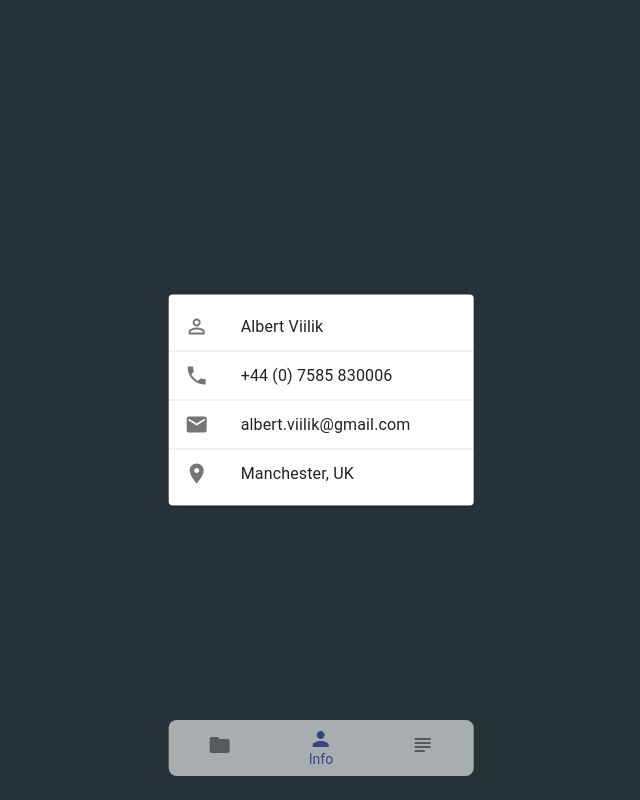
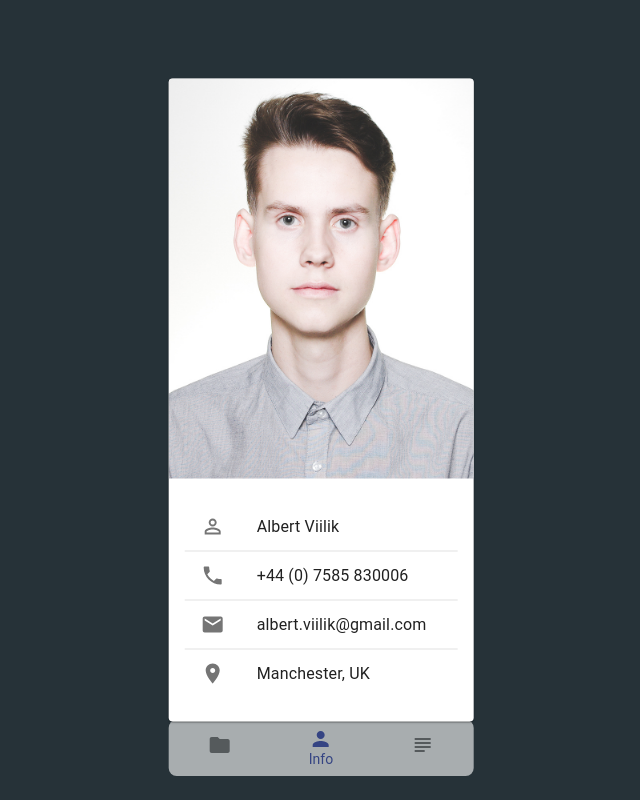
Before and after one commit to albertviilik/albertviilik.github.io, a React (Create React App) app: page / in a window 1280 px wide. Shown: the whole page, without its empty margins (319-959 px from the left). Built offline with nearby package versions, Linux system fonts and the light colour scheme.

Commit message:
Turned Personal Info Page Into a Card

```diff
--- a/src/components/info/info.css
+++ b/src/components/info/info.css
@@ -4,3 +4,7 @@
     left: 50vw;
     transform: translate(-50%, -50%);
 }
+
+.card_media {
+    height: 50vh;
+}
--- a/src/components/info/info.tsx
+++ b/src/components/info/info.tsx
@@ -1,7 +1,6 @@
 import './info.css'
 
 import React from 'react';
-import {Paper} from "@material-ui/core";
 import ListItem from "@material-ui/core/ListItem";
 import ListItemIcon from "@material-ui/core/ListItemIcon";
 import PersonOutlineIcon from '@material-ui/icons/PersonOutline';
@@ -12,10 +11,17 @@ import ListItemText from "@material-ui/core/ListItemText";
 import Divider from "@material-ui/core/Divider";
 import List from "@material-ui/core/List";
 import Typography from "@material-ui/core/Typography";
+import Card from "@material-ui/core/Card";
+import CardActionArea from "@material-ui/core/CardActionArea";
+import CardMedia from "@material-ui/core/CardMedia";
+import CardContent from "@material-ui/core/CardContent";
 
 const Info = () => {
     return (
-        <Paper className={'info_area span_1_of_4'}>
+        <Card className={'info_area span_1_of_4'}>
+            <CardActionArea>
+                <CardMedia className={'card_media'} image={'./albert.jpg'} title={'Albert Viilik'}/>
+                <CardContent>
                     <List>
                         <ListItem>
                             <ListItemIcon>
@@ -45,7 +51,9 @@ const Info = () => {
                             <ListItemText primary={<Typography>Manchester, UK</Typography>} secondary={null}/>
                         </ListItem>
                     </List>
-        </Paper>
+                </CardContent>
+            </CardActionArea>
+        </Card>
     );
 };
 
```
Lines whose indentation alone changed are shown as unchanged.
